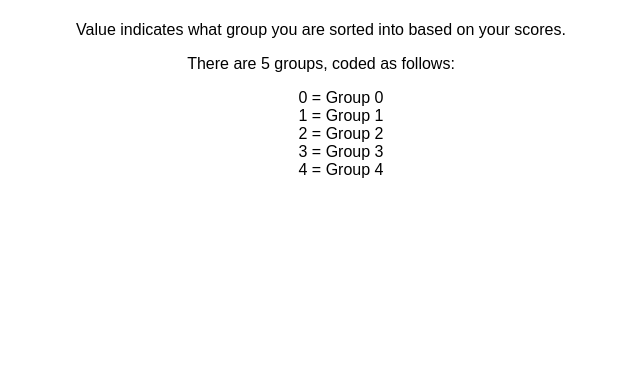
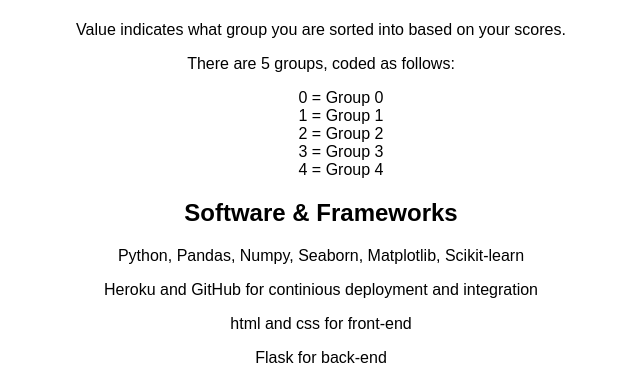
Before and after one commit to danlagos/ANA680MidTerm, a Flask app: page / in a window 1280 px wide. Shown: the part 436-819 px from the top of the page, without its empty margins (319-959 px from the left). Before the commit the page ends 614 px from the top, so only its background shows below. Run offline with Flask 2, Linux system fonts and the light colour scheme; parts of the project's set-up code (start-up, migrations or seed data) failed here and were passed over.

Commit message:
explained frameworks used for use in portfolio.

```diff
--- a/templates/index.html
+++ b/templates/index.html
@@ -82,5 +82,10 @@
         <li>3 = Group 3</li>
         <li>4 = Group 4</li>
       </ul>
+    <h2>Software & Frameworks</h2>
+    <p>Python, Pandas, Numpy, Seaborn, Matplotlib, Scikit-learn</p>
+    <p>Heroku and GitHub for continious deployment and integration</p>
+    <p>html and css for front-end</p>
+    <p>Flask for back-end</p>
 </body>
 </html>
```
